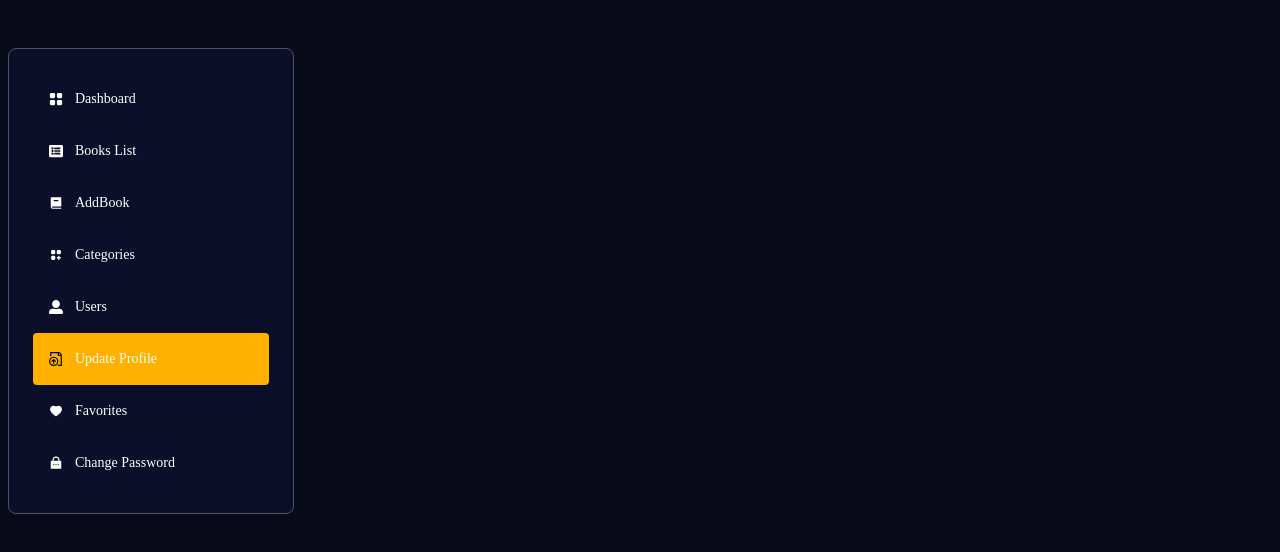
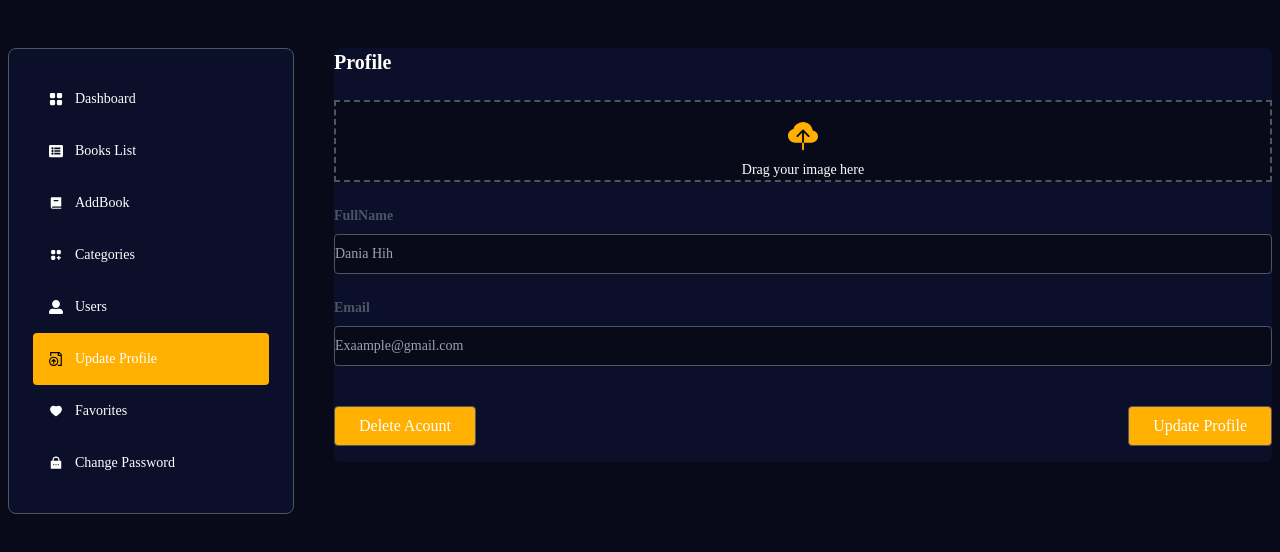
Before and after one commit to daniahih/iqraa-app, a React (Create React App) app in the folder client/: page /profile in a window 1280 px wide. Shown: the top 552 px of the page. Built offline with nearby package versions, Linux system fonts and the light colour scheme.

Commit message:
added profile page in frontend

```diff
--- /dev/null
+++ b/client/src/components/Update.js
@@ -0,0 +1,29 @@
+import React from "react";
+import { useDropzone } from "react-dropzone";
+import { BsFillCloudUploadFill } from "react-icons/bs";
+
+function Update() {
+  const { getRootProps, getInputProps } = useDropzone({
+    multiple: false,
+    maxSize: 100000,
+    onDrop: (acceptedFiles) => {
+      alert(acceptedFiles[0].name);
+    },
+  });
+  return (
+    <div className="w-full text-center">
+      <div
+        {...getRootProps()}
+        className="px-6 pt-5 border-2 border-border border-dashed bg-main "
+      >
+        <input {...getInputProps()} />
+        <span className="mx-auto flex-colo text-star  text-3xl">
+          <BsFillCloudUploadFill />
+        </span>
+        <p className="text-sm mt-2">Drag your image here</p>
+      </div>
+    </div>
+  );
+}
+
+export default Update;
--- a/client/src/screens/Dashboard/Profile.js
+++ b/client/src/screens/Dashboard/Profile.js
@@ -1,10 +1,36 @@
 import React from "react";
 import SideBar from "./SideBar";
-
+import Update from "../../components/Update";
+import { Input } from "../../components/UsedInput";
 function Profile() {
   return (
     <div className="bg-main">
-      <SideBar></SideBar>
+      <SideBar>
+        <div className=" flex flex-col gap-6 ">
+          <h1 className="text-xl font-bold"> Profile</h1>
+          <Update />
+          <Input
+            label="FullName"
+            placeholder="Dania Hih"
+            type="text"
+            bg={true}
+          ></Input>
+          <Input
+            label="Email"
+            placeholder="Exaample@gmail.com"
+            type="email"
+            bg={true}
+          ></Input>
+          <div className="flex-btn gap-2 flex-wrap flex-col-reverse sm:flex-row justify-between items-center my-4 ">
+            <button className="bg-star transtions hover:bg-main flex-rows gap-4 py-3 px-6  text-white border h-10 border-border rounded ">
+              Delete Acount
+            </button>
+            <button className="bg-star transtions hover:bg-main flex-rows gap-4 py-3 px-6  text-white border h-10 border-border rounded ">
+              Update Profile
+            </button>
+          </div>
+        </div>
+      </SideBar>
     </div>
   );
 }
--- a/client/src/screens/Dashboard/SideBar.js
+++ b/client/src/screens/Dashboard/SideBar.js
@@ -69,7 +69,9 @@ function SideBar({ children }) {
             </NavLink>
           ))}
         </div>
-        <div className="col-span-6 rounded-md bg-dry border-border text-white"></div>
+        <div className="col-span-6 rounded-md bg-dry border-border text-white">
+          {children}
+        </div>
       </div>
     </div>
   );
--- a/client/src/screens/Login.js
+++ b/client/src/screens/Login.js
@@ -22,7 +22,7 @@ function Login() {
         ></Input>
         <Link
           to="/dashboard"
-          className=" bg-star transtions hover:bg:main flex-rows gap-4 text-white w-full border h-10 border-border"
+          className=" bg-star transtions hover:bg-main flex-rows gap-4 text-white w-full border h-10 border-border"
         >
           <FaSignInAlt /> login
         </Link>
```
